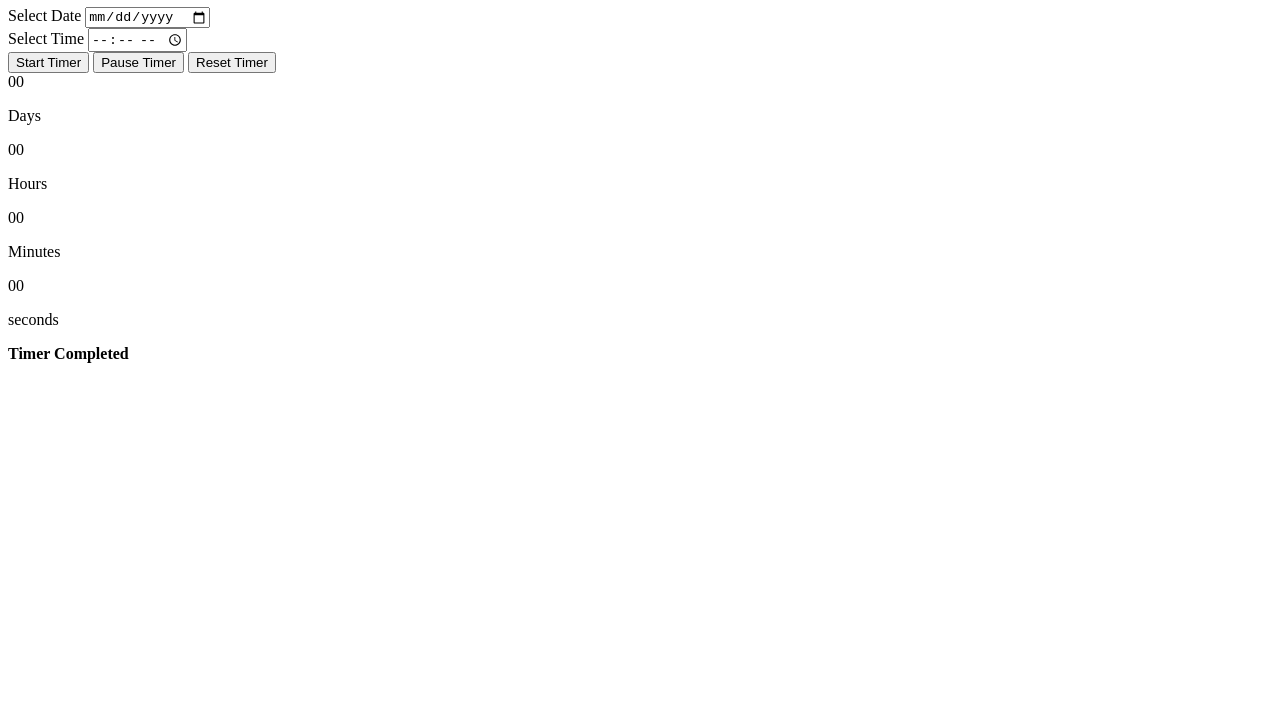
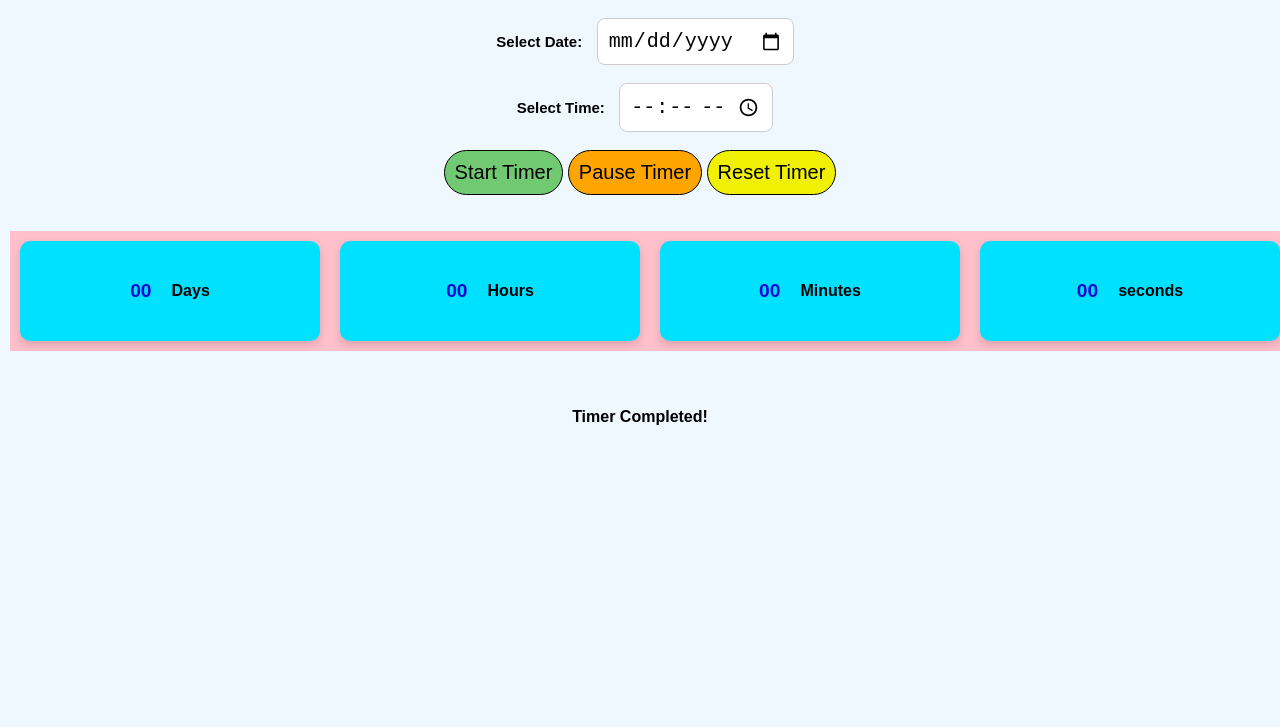
Before and after one commit to sinchanadm14/countdown-timer, a plain HTML site: page index.html in a window 1280 px wide. Shown: the part 73-800 px from the top of the page. Drawn offline with Linux system fonts and the light colour scheme.

Commit message:
completed HTML part and done some css styling

```diff
--- a/index.html
+++ b/index.html
@@ -1,36 +1,41 @@
- <!DOCTYPE html>
+<!DOCTYPE html>
 <html lang="en">
 <head>
     <meta charset="UTF-8">
     <meta name="viewport" content="width=device-width, initial-scale=1.0">
     <title>COUNTDOWN-TIMER</title>
+    <link rel="stylesheet" href="style.css">
 </head>
 <body>
-    <h1>Countdown Timer</h1>
-  <label for="date" >Select Date</label>
-  <input type="date" id="date"><br>
-  <label for="time">Select Time</label>
-  <input type="time" id="'time"> <br>
+    <h1>Countdown Timer</h1><br><br>
+  <label for="date" >Select Date:</label>
+  <input type="date" id="date"><br><br>
+  <label for="time">Select Time:</label>
+  <input type="time" id="'time"> <br><br>
+
   <button id="start">Start Timer</button>
-  <button id="Pause">Pause Timer</button>
+  <button id="pause">Pause Timer</button>
   <button id="reset">Reset Timer</button>
-  <br>
-  <div >
+  <br><br><br>
+  <div>
+  <div class="box">
     <span id="'days">00</span>
     <p>Days</p>
   </div>
-  <div >
+  <div class="box">
     <span id="hours">00</span>
     <p>Hours</p>
   </div>
-  <div >
+  <div class="box">
     <span id="minutes">00</span>
     <p>Minutes</p>
   </div>
-  <div >
+  <div class="box">
     <span id="seconds">00</span>
     <p>seconds</p>
   </div>
-  <p><b>Timer Completed</b></p>
+  </div>
+  <br><br>
+  <h4><b>Timer Completed!</b></h4>
 </body>
 </html>
--- /dev/null
+++ b/style.css
@@ -0,0 +1,84 @@
+body{
+    font-family: Arial, sans-serif;
+    text-align: center;
+    margin: auto;
+    border: 1 px solid;
+    padding: 10px;
+    color: black;
+    background-color:aliceblue;
+
+}
+h1{
+    color:blue;
+    font-size: 40px;
+    margin: auto;
+}
+div{
+    background: pink;
+    width: 100%;
+    padding: 10px;
+    box-shadow:hsl(from color h s l);
+    display: flex;
+    gap: 20px;
+    justify-content: center;
+}
+span{
+    text-align: center;
+    color:black;
+    font-weight: 1.1em;
+}
+p{
+    text-align: center;
+    color:black;
+    font-weight: 1.1em;
+}
+.box {
+width: 100%;
+height: 80px;
+box-shadow: 0 4px 10px rgba(0,0,0,0.15);
+background-color: rgb(0, 225, 255);
+border-radius: 10px;
+align-items: center;
+}
+.box span{
+    font-size:larger;
+    font-weight: bold;
+    color: rgb(11, 11, 215)
+}
+.box p{
+    font-size:medium;
+    font-weight: bold;
+}
+input{
+    padding: 10px;
+    border: 1px solid #ccc;
+    border-radius: 8px;
+    font-size: 20px;
+}
+label{
+    padding: 10px;
+    color: black;
+    font-weight: bold;
+    font-size: 15px;
+}
+#start{
+   padding: 10px;
+    border: 1.5px solid;
+    border-radius: 50px;
+    font-size: 20px;
+    background-color: rgb(113, 202, 113);
+}
+#pause{
+   padding: 10px;
+    border: 1.5px solid;
+    border-radius: 50px;
+    font-size: 20px;
+    background-color:orange;
+}
+#reset{
+   padding: 10px;
+    border: 1.5px solid;
+    border-radius: 50px;
+    font-size: 20px;
+    background-color:  rgb(240, 240, 4);
+}
```
